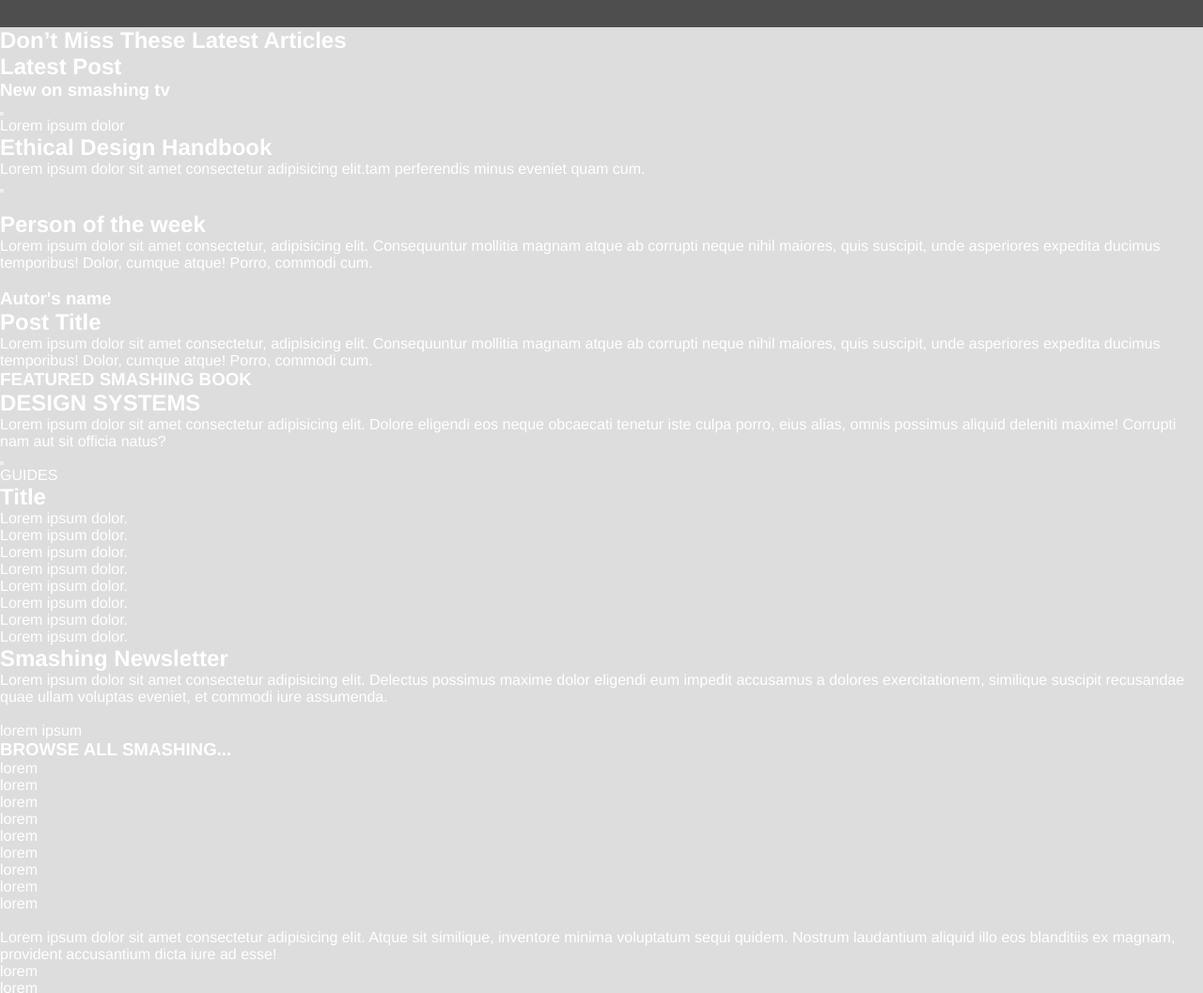
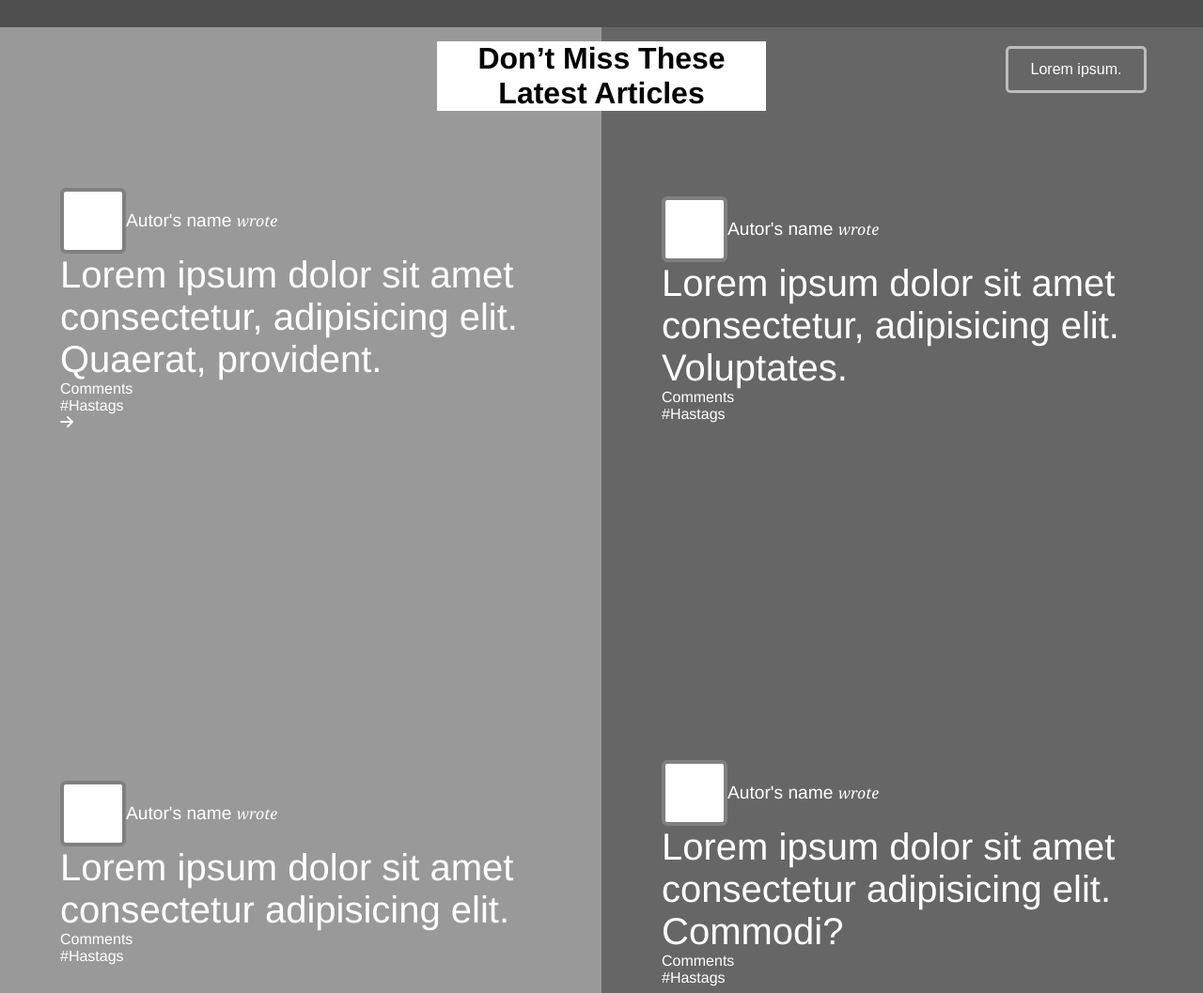
Before and after one commit to carlosprietobarron/smashingmag, a plain HTML site: page index.html in a window 1280 px wide. Shown: the part 186-1243 px from the top of the page at 94% size. Drawn offline with Linux system fonts and the light colour scheme; a web font is replaced by a local one.

Commit message:
Finished latest articles section

```diff
--- a/css/style.css
+++ b/css/style.css
@@ -8,7 +8,7 @@
 
 body {
   color: white;
-  background-color: rgb(221, 221, 221);
+  background-color: rgb(104, 104, 104);
   font-family: nyt-franklin, helvetica, arial, sans-serif;
 }
 
@@ -35,6 +35,7 @@
   display: flex;
   justify-content: space-between;
   align-items: center;
+  text-align: center;
 }
 
 .header-nav-list li {
@@ -71,3 +72,81 @@
   color: white;
   background: none;
 }
+
+.latest-articles {
+  display: grid;
+  grid-template-columns: repeat(2, 1fr);
+  position: relative;
+}
+
+.title-container {
+  position: absolute;
+  top: 15px;
+  margin-left: calc(100%/2 - 175px);
+  max-width: 350px;
+  text-align: center;
+}
+
+.latest {
+  background-color: white;
+  color: black;
+  font-size: 2rem;
+}
+
+.latest-articles > article:nth-child(odd) {
+  background-color: rgb(153, 153, 153);
+}
+
+.seriously-btn-wrapper {
+  position: absolute;
+  right: 60px;
+  top: 20px;
+}
+
+.seriously-btn {
+  width: 150px;
+  height: 50px;
+  border: 3px solid rgb(189, 189, 189);
+  border-radius: 5px;
+  font-size: 1rem;
+  color: white;
+  background: none;
+}
+
+.late-art {
+  background-color: rgb(102, 102, 102);
+  height: 75vh;
+  display: flex;
+  flex-direction: column;
+  justify-content: center;
+  align-items: center;
+}
+
+.late-art-wrapper {
+  max-width: 80%;
+}
+
+.photo {
+  width: 70px;
+  height: 70px;
+  background-color: white;
+  border: 4px solid gray;
+  border-radius: 6px;
+}
+
+.author-wrapper {
+  display: flex;
+  flex-direction: row;
+  align-items: center;
+  font-size: 1.2rem;
+}
+
+.author-wrapper span {
+  font-family: Cambria, Cochin, Georgia, Times, 'Times New Roman', serif;
+  font-style: italic;
+  font-size: 1rem;
+}
+
+.article-info {
+  font-size: 2.5rem;
+}
--- a/index.html
+++ b/index.html
@@ -14,7 +14,9 @@
 <body>
     <header class="smashing-header">
         <div class="logo">
-            <div class="logo-img"><h1 id="logo-text">LOGO</h1></div>
+            <div class="logo-img">
+                <h1 id="logo-text">LOGO</h1>
+            </div>
         </div>
         <nav class="header-nav-wrapper">
             <ul class="header-nav-list">
@@ -57,24 +59,65 @@
             </ul>
         </nav>
         <div class="search-btn-wrapper">
-
-            <button class= "search-btn"><i class="fa fa-search"></i>Topics</button>
+            <button class="search-btn"><i class="fa fa-search"></i>Topics</button>
         </div>
     </header>
+    <main>
         <section class="latest-articles">
+            <div class="title-container">
                 <h1 class="latest">Don’t Miss These Latest
                     Articles</h1>
+            </div>
+            <div class="seriously-btn-wrapper">
+                <button class="seriously-btn">Lorem ipsum.</button>
+            </div>
             <article class="late-art">
-            <div class="author"></div>
-            <div class="article-info"></div>
-            <div class="article-topics"></div>
-            <div class="arrow-icon"></div>
+                <div class="late-art-wrapper">
+                    <div class="author-wrapper">
+                        <div class="photo">Autor's photo</div>
+                        <div class="author">Autor's name <span>wrote</span></div>
+                    </div>
+                    <div class="article-info">Lorem ipsum dolor sit amet consectetur, adipisicing elit. Quaerat, provident.</div>
+                    <div class="article-comments">Comments</div>
+                    <div class="article-topics">#Hastags</div>
+                    <div class="arrow-icon"><i class="fas fa-arrow-right"></i></div>
+                </div>
             </article>
             <article class="late-art">
-            <div class="author"></div>
-            <div class="article-info"></div>
-            <div class="article-topics"></div>
+                <div class="late-art-wrapper">
+                    <div class="author-wrapper">
+                        <div class="photo">Autor's photo</div>
+                        <div class="author">Autor's name <span>wrote</span></div>
+                    </div>
+                    <div class="article-info">Lorem ipsum dolor sit amet consectetur, adipisicing elit. Voluptates.</div>
+                    <div class="article-comments">Comments</div>
+                    <div class="article-topics">#Hastags</div>
                     <div class="arrow-icon"></div>
+                </div>
+            </article>
+            <article class="late-art">
+                <div class="late-art-wrapper">
+                    <div class="author-wrapper">
+                        <div class="photo">Autor's photo</div>
+                        <div class="author">Autor's name <span>wrote</span></div>
+                    </div>
+                    <div class="article-info">Lorem ipsum dolor sit amet consectetur adipisicing elit.</div>
+                    <div class="article-comments">Comments</div>
+                    <div class="article-topics">#Hastags</div>
+                    <div class="arrow-icon"></div>
+                </div>
+            </article>
+            <article class="late-art">
+                <div class="late-art-wrapper">
+                    <div class="author-wrapper">
+                        <div class="photo">Autor's photo</div>
+                        <div class="author">Autor's name <span>wrote</span></div>
+                    </div>
+                    <div class="article-info">Lorem ipsum dolor sit amet consectetur adipisicing elit. Commodi?</div>
+                    <div class="article-comments">Comments</div>
+                    <div class="article-topics">#Hastags</div>
+                    <div class="arrow-icon"></div>
+                </div>
             </article>
         </section>
         <section class="latest-posts">
@@ -102,16 +145,20 @@
             <div id="person-of-the-week">
                 <img src="" alt="" class="autor-image">
                 <h2>Person of the week</h2>
-            <p>Lorem ipsum dolor sit amet consectetur, adipisicing elit. Consequuntur mollitia magnam atque ab corrupti
-                neque nihil maiores, quis suscipit, unde asperiores expedita ducimus temporibus! Dolor, cumque atque!
+                <p>Lorem ipsum dolor sit amet consectetur, adipisicing elit. Consequuntur mollitia magnam atque ab
+                    corrupti
+                    neque nihil maiores, quis suscipit, unde asperiores expedita ducimus temporibus! Dolor, cumque
+                    atque!
                     Porro, commodi cum.</p>
             </div>
             <div class="community-posts">
                 <img src="" alt="" class="autor-image">
                 <h3>Autor's name</h3>
                 <h2>Post Title</h2>
-            <p>Lorem ipsum dolor sit amet consectetur, adipisicing elit. Consequuntur mollitia magnam atque ab corrupti
-                neque nihil maiores, quis suscipit, unde asperiores expedita ducimus temporibus! Dolor, cumque atque!
+                <p>Lorem ipsum dolor sit amet consectetur, adipisicing elit. Consequuntur mollitia magnam atque ab
+                    corrupti
+                    neque nihil maiores, quis suscipit, unde asperiores expedita ducimus temporibus! Dolor, cumque
+                    atque!
                     Porro, commodi cum.</p>
             </div>
             <div class="section-footer"></div>
@@ -141,7 +188,8 @@
             <div class="newsletter">
                 <h1>Smashing Newsletter</h1>
                 <p>Lorem ipsum dolor sit amet consectetur adipisicing elit. Delectus possimus maxime dolor eligendi eum
-                impedit accusamus a dolores exercitationem, similique suscipit recusandae quae ullam voluptas eveniet,
+                    impedit accusamus a dolores exercitationem, similique suscipit recusandae quae ullam voluptas
+                    eveniet,
                     et commodi iure assumenda.</p>
                 <img>
                 <img id="subscribe-button">
@@ -149,6 +197,7 @@
                 <div class="section-footer"></div>
             </div>
         </section>
+    </main>
     <footer>
         <h3>BROWSE ALL SMASHING...</h3>
         <nav class="footer-nav">
```
Lines whose indentation alone changed are shown as unchanged.
